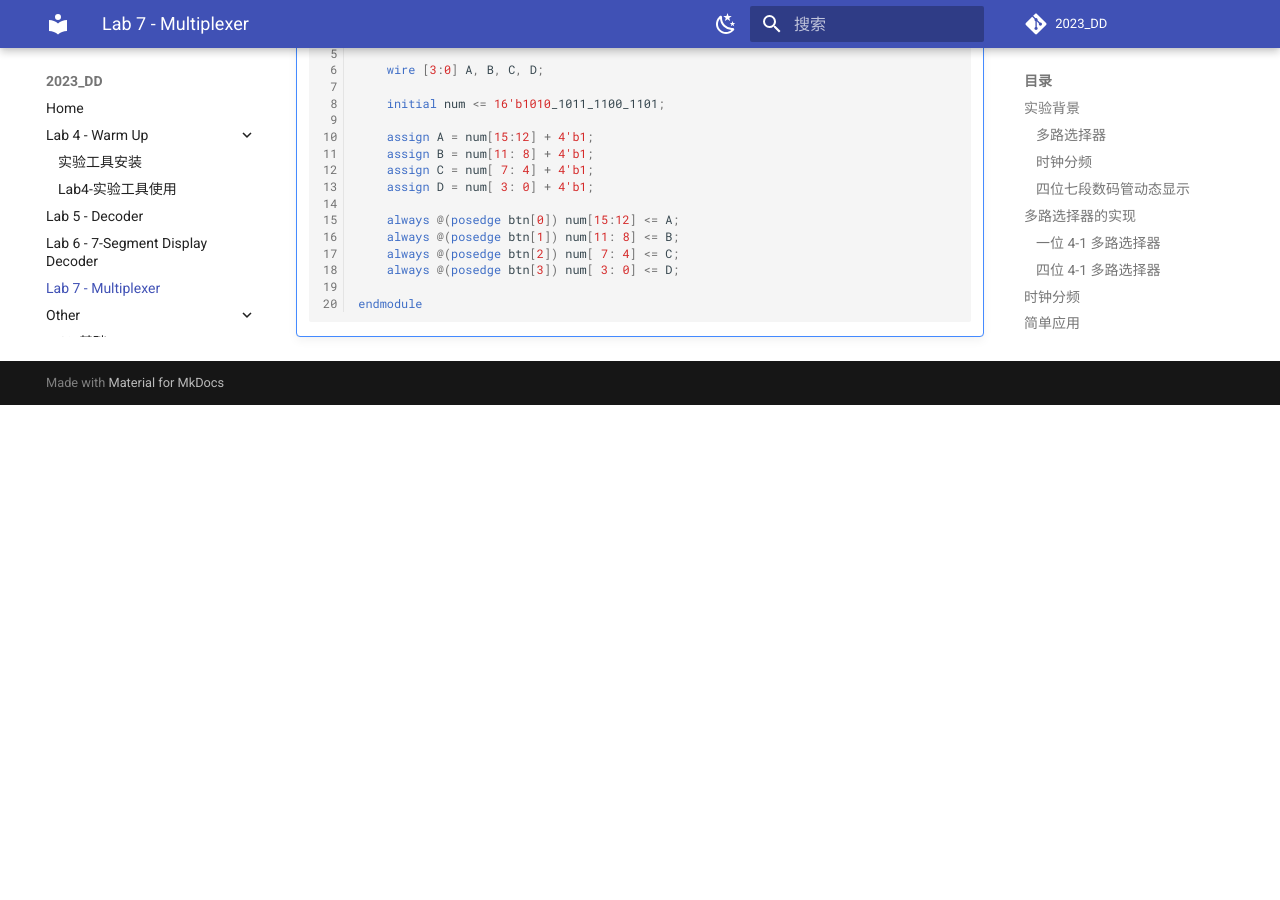
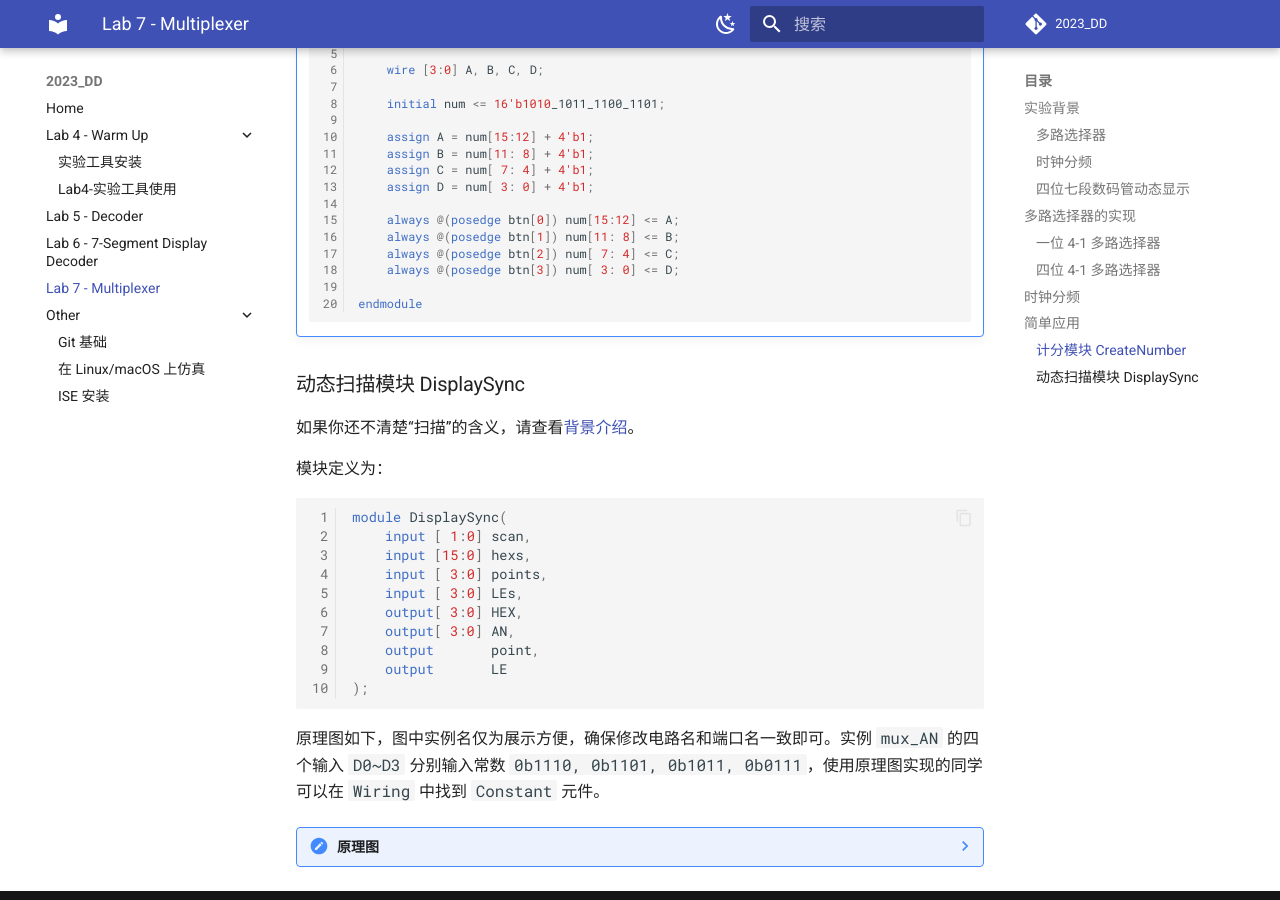
Before and after one commit to Guahao31/2023_DD, an MkDocs documentation site: the page built from docs/lab7/multiplexer.md, in a window 1280 px wide and 900 px high, scrolled down 3483 px. Built offline with MkDocs 1.6.1 and Material for MkDocs 9.7.7, drawn with Linux system fonts in a browser that asks for light colours; a script that is not in the unit is left out; comment, search, counter and statistics services are not loaded; before the commit the page ends 3888 px from its top, so only the background shows below that.

Commit message:
update: implementation of DisplaySync

````diff
--- a/docs/lab7/multiplexer.md
+++ b/docs/lab7/multiplexer.md
@@ -21,7 +21,7 @@
 * N 分频：将输入时钟信号的频率除以 N。可以通过计数器和用于重置的逻辑电路实现，计数器在每次时钟周期递增直到 N-1，重置归零并产生一个输出时钟脉冲。
 * 锁相环(Phase-Locked Loop, PLL)：可以通过比较输入时钟信号和内部参考时钟信号的相位差来控制输出时钟信号的频率。
 
-### 四位七段数码管动态显示
+### 四位七段数码管动态显示 {: #background-sync-display}
 
 在之前的实验中，我们提到因为 Arduino 上四个七段数码管共用管脚，因此同一时间只能显示相同的数字。一个可行的方式是利用[视觉暂留效应](https://zh.wikipedia.org/zh-hans/%E8%A6%96%E8%A6%BA%E6%9A%AB%E7%95%99)，使用扫描的逻辑，每次只亮起一个数码管并显示对应数字，四个数码管循环显示。当每一个数码管的数字显示频率至少达到 10 次/秒时，我们会认为这四个七段数码管在“同时”显示了四个不同的数字。
 
@@ -117,3 +117,27 @@ endmodule
 
     endmodule
     ```
+
+### 动态扫描模块 DisplaySync
+
+如果你还不清楚“扫描”的含义，请查看[背景介绍](#background-sync-display)。
+
+模块定义为：
+
+```verilog linenums="1"
+module DisplaySync(
+    input [ 1:0] scan,
+    input [15:0] hexs,
+    input [ 3:0] points,
+    input [ 3:0] LEs,
+    output[ 3:0] HEX,
+    output[ 3:0] AN,
+    output       point,
+    output       LE
+);
+```
+
+原理图如下，图中实例名仅为展示方便，确保修改电路名和端口名一致即可。实例 `mux_AN` 的四个输入 `D0~D3` 分别输入常数 `0b1110, 0b1101, 0b1011, 0b0111`，使用原理图实现的同学可以在 `Wiring` 中找到 `Constant` 元件。
+
+??? note "原理图"
+    <img src="../pic/circuit_dispsync.png" style="zoom:60%">
````
Also changed, not shown: docs/lab7/pic/circuit_dispsync.png (added).
